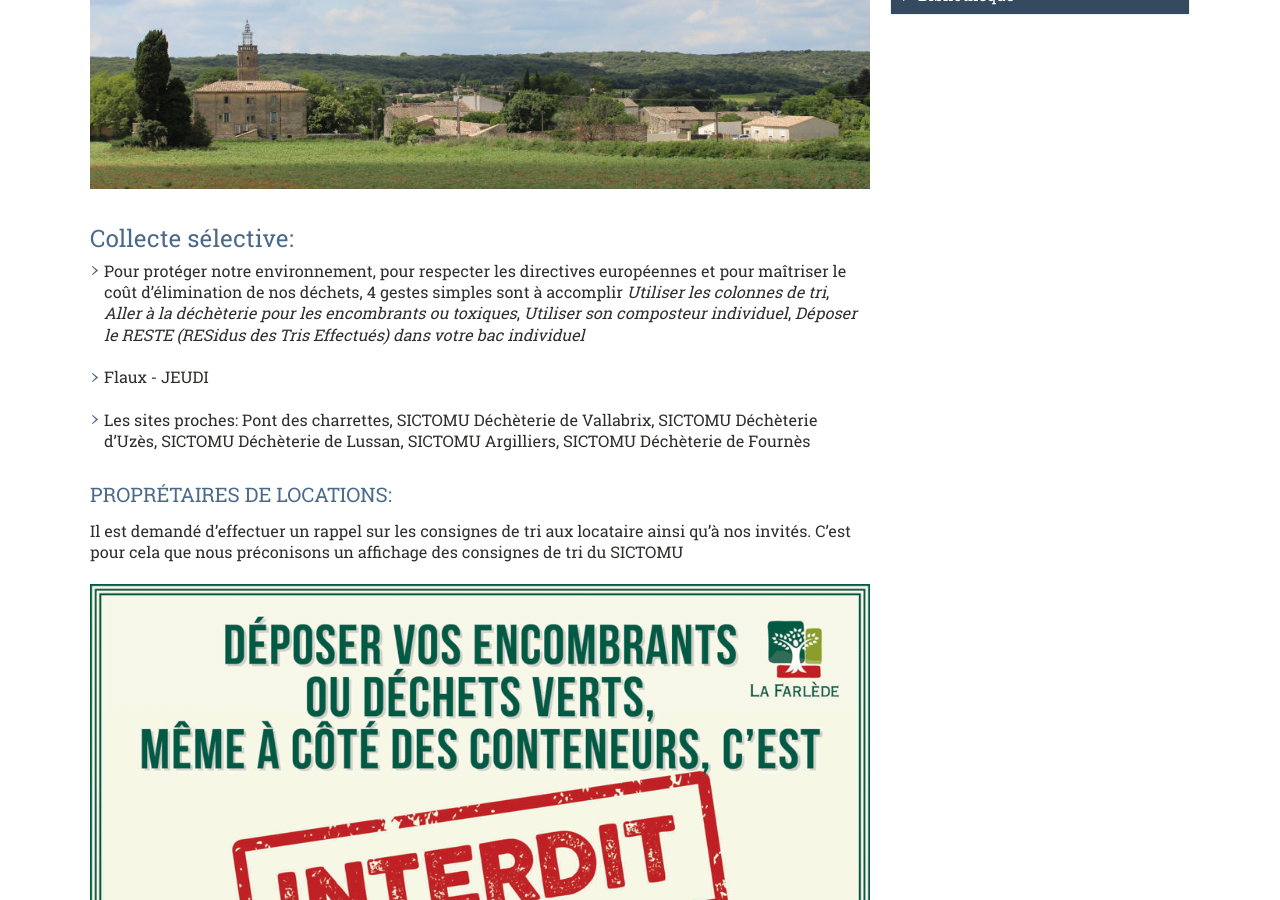
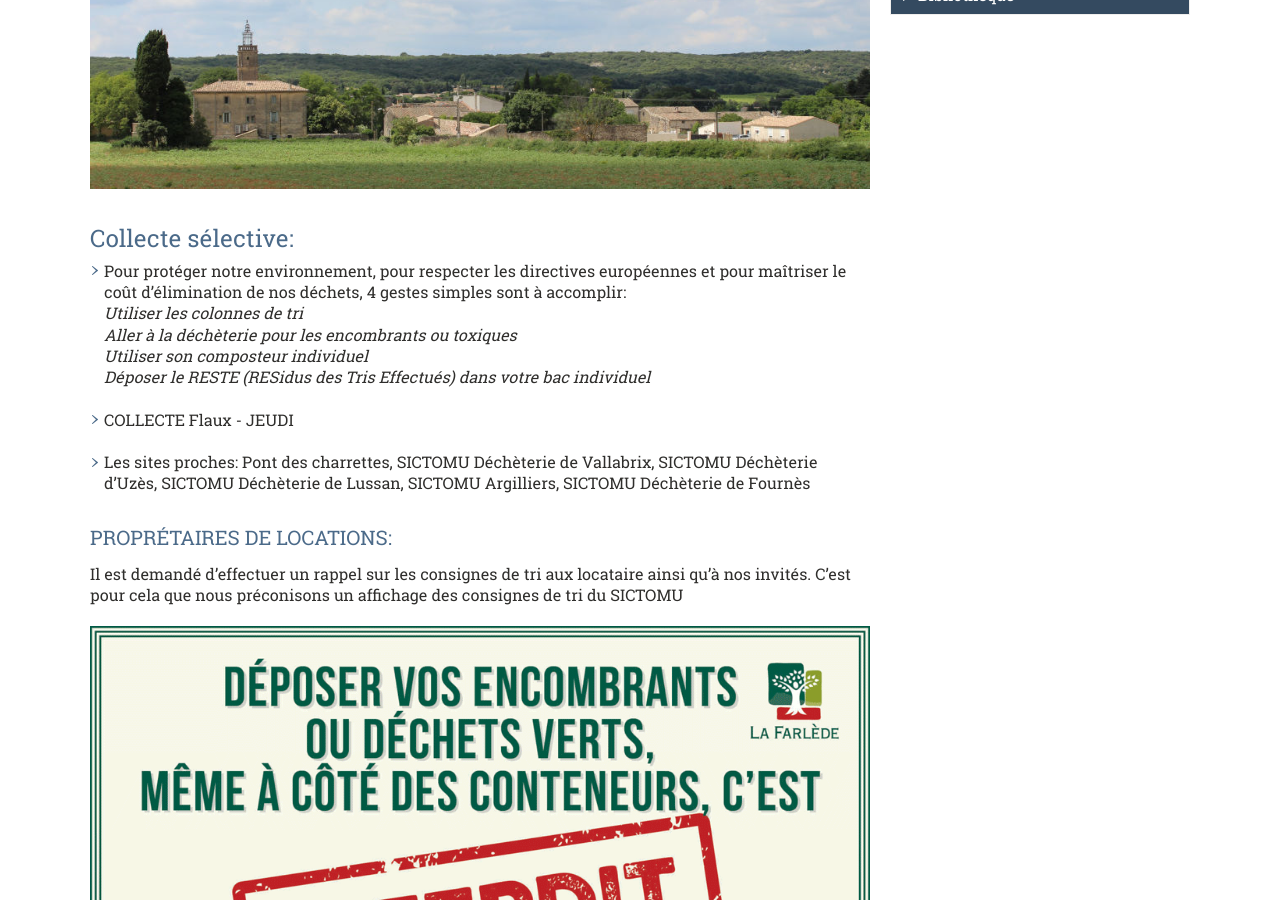
Before and after one commit to Flaux-Village/flaux-village.github.io, a Jekyll site: the page built from dechets.md, in a window 1280 px wide and 900 px high, scrolled down 430 px. Built offline with Jekyll 4.4.1, drawn with Linux system fonts in a browser that asks for light colours; our own code applies the rules of GitHub Pages for plain Markdown files.

Commit message:
Update dechets.md

```diff
--- a/dechets.md
+++ b/dechets.md
@@ -23,9 +23,10 @@ documents:
 
 # Collecte sélective:
 
-* Pour protéger notre environnement, pour respecter les directives européennes et pour maîtriser le coût d’élimination de nos déchets, 4 gestes simples sont à accomplir _Utiliser les colonnes de tri_, _Aller à la déchèterie pour les encombrants ou toxiques_, _Utiliser son composteur individuel_, _Déposer le RESTE (RESidus des Tris Effectués) dans votre bac individuel_
+* Pour protéger notre environnement, pour respecter les directives européennes et pour maîtriser le coût d’élimination de nos déchets, 4 gestes simples sont à accomplir: <br>
+_Utiliser les colonnes de tri_<br> _Aller à la déchèterie pour les encombrants ou toxiques_<br> _Utiliser son composteur individuel_<br> _Déposer le RESTE (RESidus des Tris Effectués) dans votre bac individuel_<br>
 
-* Flaux - JEUDI
+* COLLECTE Flaux - JEUDI
 
 * Les sites proches: Pont des charrettes, SICTOMU Déchèterie de Vallabrix, SICTOMU Déchèterie d'Uzès, SICTOMU Déchèterie de Lussan, SICTOMU Argilliers, SICTOMU Déchèterie de Fournès
 
```
